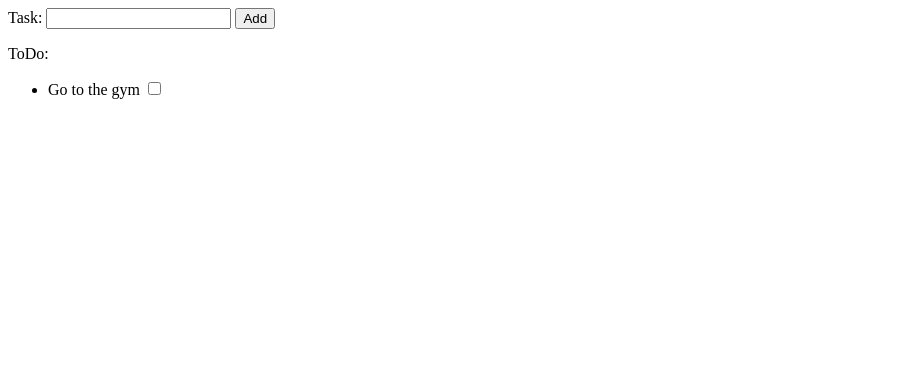
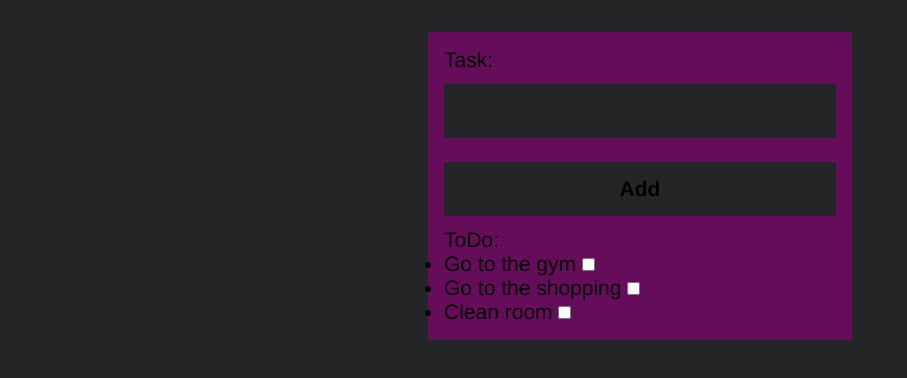
Before and after one commit to wnowak8/ToDoApp, a website with bundled scripts: page index.html in a window 1280 px wide. Shown: the whole page, without its empty margins (0-907 px from the left). Built offline with nearby package versions, Linux system fonts and the light colour scheme.

Commit message:
Added some style and ts code

```diff
--- a/index.html
+++ b/index.html
@@ -8,7 +8,6 @@
     <link rel="stylesheet" href="./style.css">
 </head>
 <body>
-    <script src="./dist/app.js"></script>
     <form class="container" autocomplete="off">
         <label for="name">Task:</label>
         <input type="text" id="name">
@@ -17,9 +16,11 @@
         <ul class="tasks">
             <li>
                 <label for="task-1">Go to the gym</label>
-                <input type="checkbox" name="Go to the gym" id="task-1">
+                <input type="checkbox" name="Go to the gym" class="checkbox-1" id="task-1">
             </li>
         </ul>
     </form>
+    <script src="./dist/app.js"></script>
+
 </body>
 </html>
--- a/src/app.ts
+++ b/src/app.ts
@@ -1 +1,59 @@
-console.log("Hello World!");
+const taskNameInputElement: HTMLInputElement= document.querySelector("#name");
+const addButtonElement: HTMLButtonElement= document.querySelector("button");
+const tasksContainerElement: HTMLElement= document.querySelector(".tasks");
+
+
+const tasks: {
+    name: string;
+    isDone: boolean;
+}[] = [
+{
+    name: "Go to the gym ",
+    isDone: false
+},
+{
+    name: "Go to the shopping ",
+    isDone: false
+},
+{
+    name: "Clean room ",
+    isDone: false
+}
+];
+
+const render = () =>{
+    tasksContainerElement.innerHTML="";
+    tasks.forEach((task, index) => {
+        const taskElement: HTMLElement= document.createElement("li");
+        const id: string=`task-${index}`;
+        const labelElement: HTMLLabelElement= document.createElement("label");
+        labelElement.innerText=task.name;
+        labelElement.setAttribute("for",id);
+
+        const checkboxElement: HTMLInputElement=document.createElement("input");
+        checkboxElement.type="checkbox";
+        checkboxElement.name=task.name;
+        checkboxElement.id=id;
+        checkboxElement.checked=task.isDone;
+        checkboxElement.addEventListener("change", () =>{
+            task.isDone= !task.isDone;
+        });
+
+        taskElement.appendChild(labelElement);
+        taskElement.appendChild(checkboxElement);
+
+        tasksContainerElement.appendChild(taskElement);
+    });
+};
+
+const addTask= (taskName: string) => {
+    tasks.push({name: taskName, isDone: false})
+};
+
+addButtonElement.addEventListener("click", (event: Event) =>{
+    event.preventDefault();
+    addTask(taskNameInputElement.value);
+    render();
+});
+
+render();
--- a/style.css
+++ b/style.css
@@ -1,3 +1,61 @@
-.body {
+*{
+    box-sizing: border-box;
+    margin: 0;
+    padding: 0;
+    font-family: 'Helvetica', sans-serif;
+    background-color: #650d5b;
+    font-size: 21px;
+    font-weight: 500;
+}
+*:focus {
+    outline: none;
+}
+/* } #242526; */
 
+body {
+    align-items: flex-start;
+    background: #242526;
+    display: flex;
+    justify-content: center;
+    height: 100vh;
+    padding: 32px;
+    width: 100vw;
 }
+
+.container {
+    background: #650d5b;
+    border-radius: 4px;
+    display: inline-block;
+    padding: 16px;
+}
+
+input[type="text"] {
+    display: block;
+    margin: 12px 0;
+    padding: 12px 76px;
+    background: #242526;
+    border: #242526 solid 3px;
+}
+
+input[type="text"]:hover {
+    border: 3px solid black;
+  }
+
+button {
+    background: #242526;
+    border: #242526 solid 3px;
+    cursor: pointer;
+    font-weight: bold;
+    margin: 12px 0;
+    padding: 12px 16px;
+    width: 100%;
+}
+
+button:hover {
+    border-color: #000000;
+    background: #1f2021;
+}
+
+input[type='checkbox'] {
+    accent-color: #242526;
+}
```
Also changed, not shown: dist/app.js.
